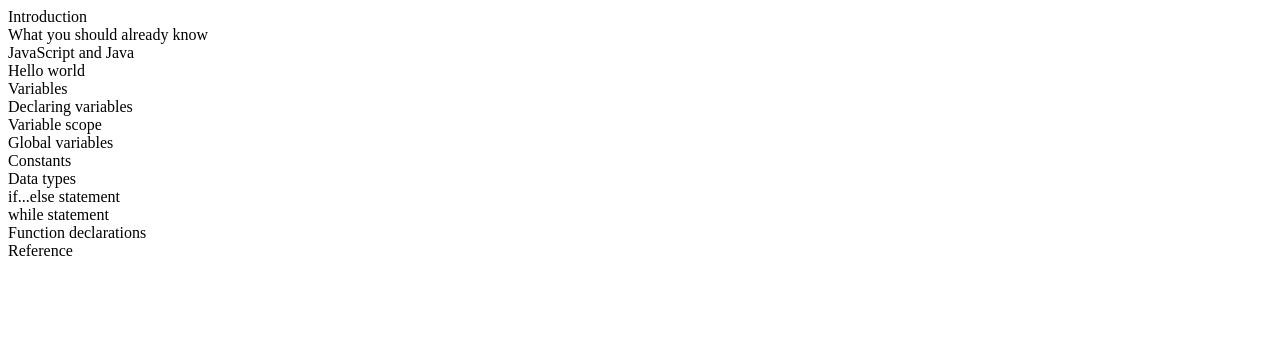
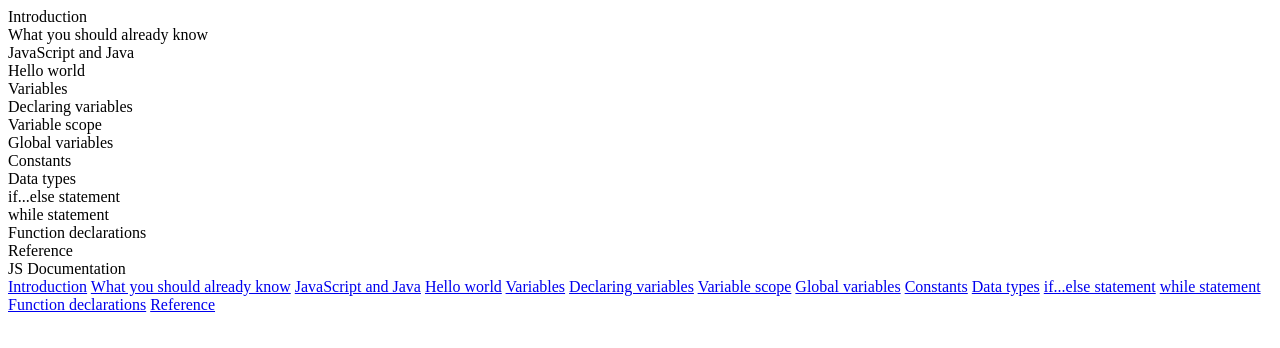
Before and after one commit to kumar-gaurav-mishra/technical-documentation-page, a plain HTML site: page index.html in a window 1280 px wide. Drawn offline with Linux system fonts and the light colour scheme.

Commit message:
Added some nav links

```diff
--- a/index.html
+++ b/index.html
@@ -53,6 +53,23 @@
             <header>Reference</header>
         </section>
     </div>
+    <nav id="navbar">
+        <header>JS Documentation</header>
+        <a class="nav-link" href="#Introduction">Introduction</a>
+        <a class="nav-link" href="#What_you_should_already_know">What you should already know</a>
+        <a class="nav-link" href="#JavaScript_and_Java">JavaScript and Java</a>
+        <a class="nav-link" href="#Hello_world">Hello world</a>
+        <a class="nav-link" href="#Variables">Variables</a>
+        <a class="nav-link" href="#Declaring_variables">Declaring variables</a>
+        <a class="nav-link" href="#Variable_scope">Variable scope</a>
+        <a class="nav-link" href="#Global_variables">Global variables</a>
+        <a class="nav-link" href="#Constants">Constants</a>
+        <a class="nav-link" href="#Data_types">Data types</a>
+        <a class="nav-link" href="#if...else_statement">if...else statement</a>
+        <a class="nav-link" href="#while_statement">while statement</a>
+        <a class="nav-link" href="#Function_declarations">Function declarations</a>
+        <a class="nav-link" href="#Reference">Reference</a>
+    </nav>
 </body>
 
 </html>
```
